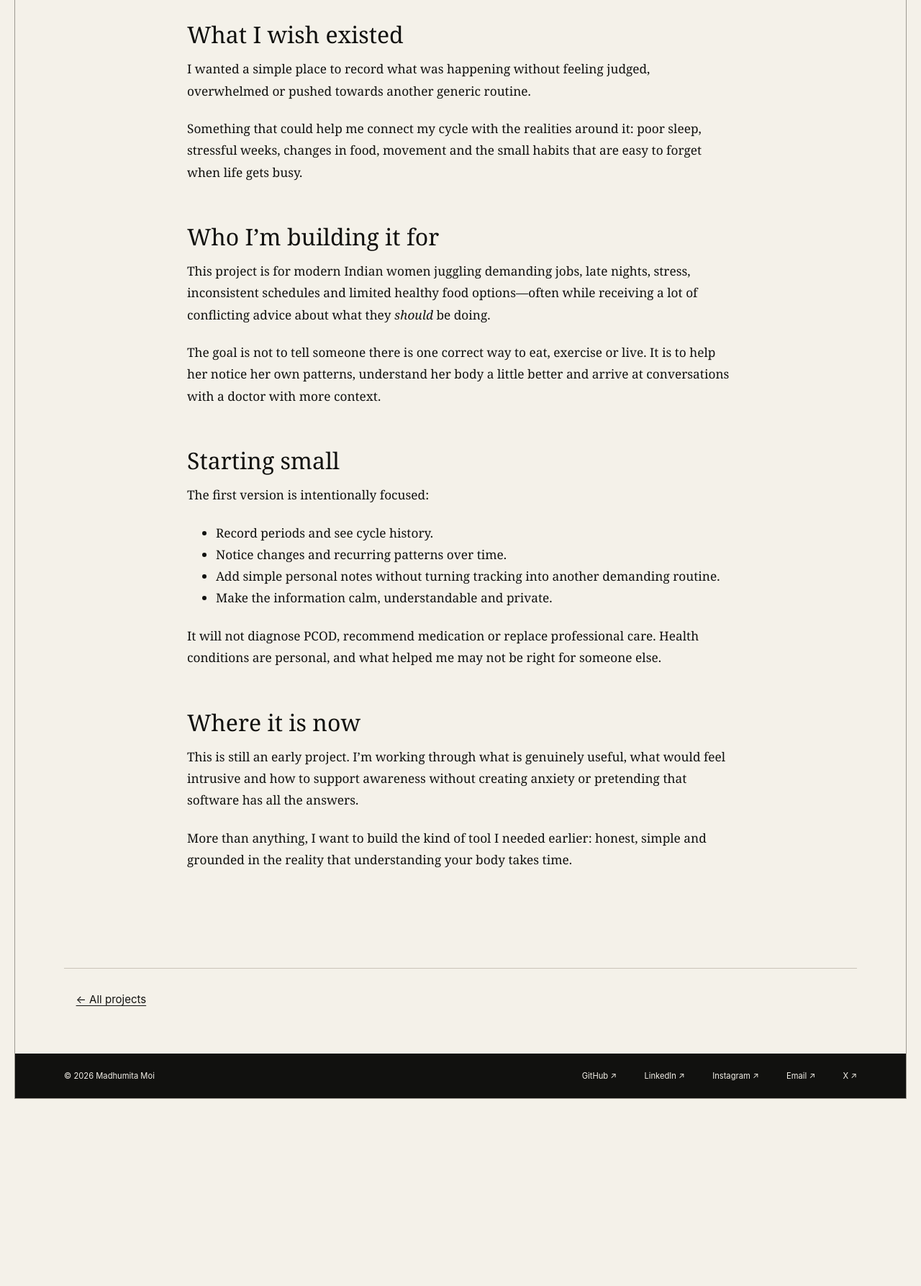
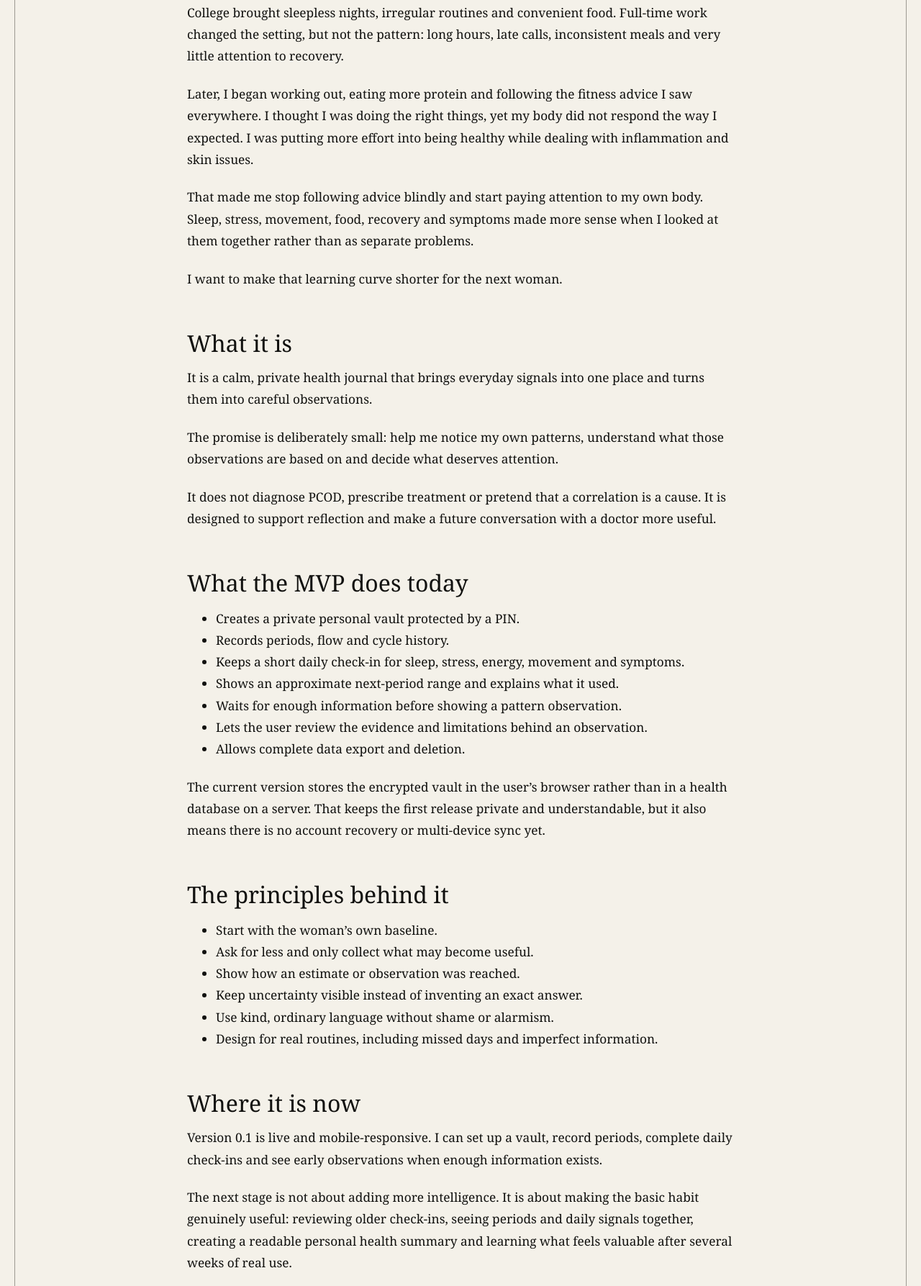
Before and after one commit to Madhumitamoi/Madhumita-Moi-Portfolio, an Astro site: page /projects/period-tracker in a window 1280 px wide. Shown: the part 1013-2800 px from the top of the page at 72% size. Before the commit the page ends 2560 px from the top, so only its background shows below. Built offline with nearby package versions, Linux system fonts and the light colour scheme; Astro itself is replaced by a stand-in of ours.

Commit message:
Reframe Period Tracker as Body in Context

```diff
--- a/src/content/projects/period-tracker.md
+++ b/src/content/projects/period-tracker.md
@@ -1,48 +1,66 @@
 ---
-title: Period Tracker
+title: Body, in Context
 order: 2
-summary: A personal project for women trying to understand their cycles, routines and bodies without being overwhelmed.
+summary: A private health journal for noticing how cycles, symptoms, sleep, stress, energy and movement fit together.
 year: "2026"
-status: In progress
-tags: [Wellbeing, Personal, Product]
+status: Live MVP
+tags: [Health, Wellbeing, Product]
 featured: true
+demo: https://body-in-context.vercel.app/
+outcome: A working personal MVP that I’m now using and learning from.
 ---
 
-## Why I started this
+## The idea
 
-I’ve lived with PCOD since I was young. For years, the usual response was medication, but I still didn’t feel like I understood what was happening in my body. I gained weight, saw little improvement and was left without much clarity about what to do next.
+Body, in Context helps a woman understand how her cycle, symptoms, sleep, stress, energy and movement fit together—using her own patterns, not generic advice.
 
-College brought sleepless nights and inconsistent food. Later, working full-time added stressful days and late evenings. I tried to improve things by working out and eating more protein, but without the right guidance I struggled to make progress. At times, I felt more inflamed and began dealing with skin issues too.
+It began as a period-tracking idea, but that framing felt too narrow. A period is one signal. The more useful story is everything happening around it.
 
-After speaking with doctors and doing a lot of reading on my own, I began to understand that generic advice from social media wasn’t going to tell me what my body needed. I had to pay attention to my own patterns: sleep, stress, movement, food and how I felt over time.
+## Why I’m building it
 
-Things slowly started getting better—not because I found one perfect fix, but because I became more consistent and more aware of what worked for me.
+I’ve lived with PCOD for years. Medication was the first answer I was given, but it did not help me understand what was happening in my body or what I could do beyond taking a pill.
 
-## What I wish existed
+College brought sleepless nights, irregular routines and convenient food. Full-time work changed the setting, but not the pattern: long hours, late calls, inconsistent meals and very little attention to recovery.
 
-I wanted a simple place to record what was happening without feeling judged, overwhelmed or pushed towards another generic routine.
+Later, I began working out, eating more protein and following the fitness advice I saw everywhere. I thought I was doing the right things, yet my body did not respond the way I expected. I was putting more effort into being healthy while dealing with inflammation and skin issues.
 
-Something that could help me connect my cycle with the realities around it: poor sleep, stressful weeks, changes in food, movement and the small habits that are easy to forget when life gets busy.
+That made me stop following advice blindly and start paying attention to my own body. Sleep, stress, movement, food, recovery and symptoms made more sense when I looked at them together rather than as separate problems.
 
-## Who I’m building it for
+I want to make that learning curve shorter for the next woman.
 
-This project is for modern Indian women juggling demanding jobs, late nights, stress, inconsistent schedules and limited healthy food options—often while receiving a lot of conflicting advice about what they *should* be doing.
+## What it is
 
-The goal is not to tell someone there is one correct way to eat, exercise or live. It is to help her notice her own patterns, understand her body a little better and arrive at conversations with a doctor with more context.
+It is a calm, private health journal that brings everyday signals into one place and turns them into careful observations.
 
-## Starting small
+The promise is deliberately small: help me notice my own patterns, understand what those observations are based on and decide what deserves attention.
 
-The first version is intentionally focused:
+It does not diagnose PCOD, prescribe treatment or pretend that a correlation is a cause. It is designed to support reflection and make a future conversation with a doctor more useful.
 
-- Record periods and see cycle history.
-- Notice changes and recurring patterns over time.
-- Add simple personal notes without turning tracking into another demanding routine.
-- Make the information calm, understandable and private.
+## What the MVP does today
 
-It will not diagnose PCOD, recommend medication or replace professional care. Health conditions are personal, and what helped me may not be right for someone else.
+- Creates a private personal vault protected by a PIN.
+- Records periods, flow and cycle history.
+- Keeps a short daily check-in for sleep, stress, energy, movement and symptoms.
+- Shows an approximate next-period range and explains what it used.
+- Waits for enough information before showing a pattern observation.
+- Lets the user review the evidence and limitations behind an observation.
+- Allows complete data export and deletion.
+
+The current version stores the encrypted vault in the user’s browser rather than in a health database on a server. That keeps the first release private and understandable, but it also means there is no account recovery or multi-device sync yet.
+
+## The principles behind it
+
+- Start with the woman’s own baseline.
+- Ask for less and only collect what may become useful.
+- Show how an estimate or observation was reached.
+- Keep uncertainty visible instead of inventing an exact answer.
+- Use kind, ordinary language without shame or alarmism.
+- Design for real routines, including missed days and imperfect information.
 
 ## Where it is now
 
-This is still an early project. I’m working through what is genuinely useful, what would feel intrusive and how to support awareness without creating anxiety or pretending that software has all the answers.
+Version 0.1 is live and mobile-responsive. I can set up a vault, record periods, complete daily check-ins and see early observations when enough information exists.
 
-More than anything, I want to build the kind of tool I needed earlier: honest, simple and grounded in the reality that understanding your body takes time.
+The next stage is not about adding more intelligence. It is about making the basic habit genuinely useful: reviewing older check-ins, seeing periods and daily signals together, creating a readable personal health summary and learning what feels valuable after several weeks of real use.
+
+This is still an early personal product, not a clinically validated health tool. That boundary is part of the product—not fine print added later.
```
